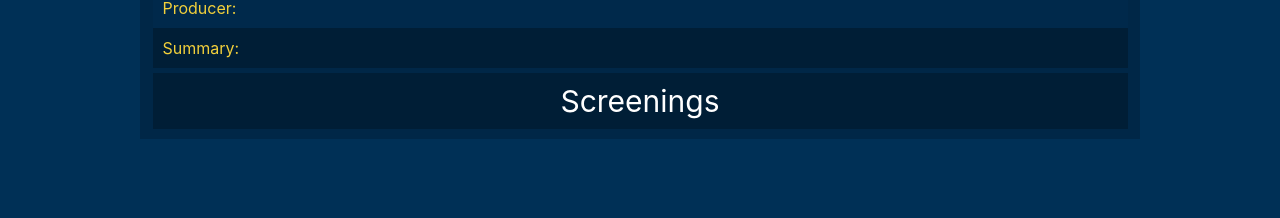
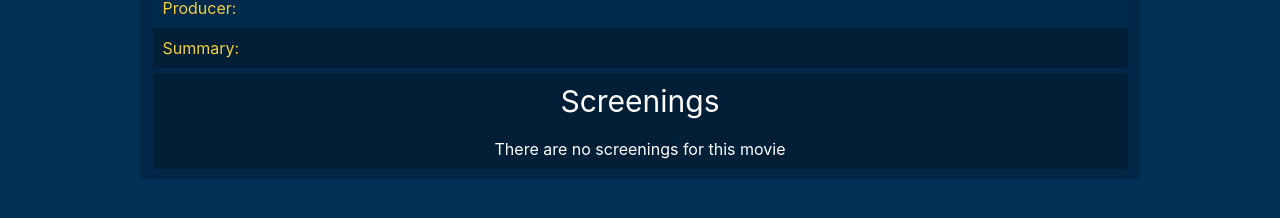
Before and after one commit to MithraicMagic/CineSystemFrontend, a React (Create React App) app: page /movie/1 in a window 1280 px wide. Shown: the part 382-600 px from the top of the page. Built offline with nearby package versions, Linux system fonts and the light colour scheme; no server answers.

Commit message:
Simple messages

```diff
--- a/src/Components/Screenings/Screenings.js
+++ b/src/Components/Screenings/Screenings.js
@@ -105,10 +105,12 @@ export default class Screenings extends Component {
     }
 
     render() {
+        const screenings = this.showScreenings();
+
         return (
             <div className="screening-overview">
                 <span className="overview-header">Screenings</span>
-                {this.showScreenings()}
+                {screenings.length > 0 ? screenings : <div className="message">There are no screenings for this movie</div>}
             </div>
         )
     }
--- a/src/Components/Screenings/style.scss
+++ b/src/Components/Screenings/style.scss
@@ -13,6 +13,10 @@
     .overview-header {
         margin: 10px 0;
         font-size: 30px;
+    }
+
+    .message {
+        margin: 10px 0;
     }
 
     .cinema {
--- a/src/Pages/Profile/style.scss
+++ b/src/Pages/Profile/style.scss
@@ -49,6 +49,10 @@
             .title {
                 font-size: 40px;
                 margin: 0 0 10px 0;
+            }
+
+            .message {
+                margin: 10px 0;
             }
 
             .reservation {
```
